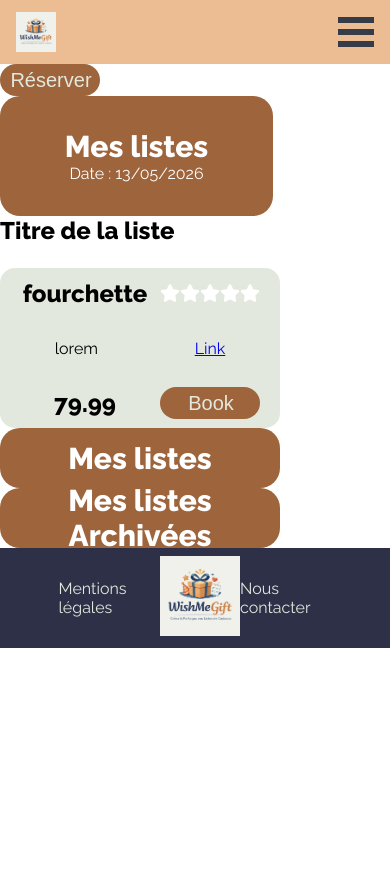
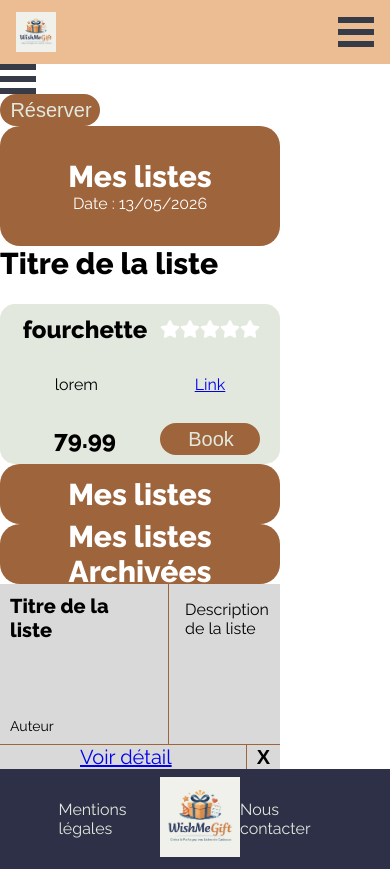
Before and after one commit to Simplon-Niort-2026/wishmegift-frontend-spikedblisters, a React (Vite) app: page / in a window 390 px wide. Before the commit the page ends 844 px from the top, so only its background shows below. Built offline with nearby package versions, Linux system fonts and the light colour scheme.

Commit message:
add card wishlit mobile

```diff
--- a/src/App.tsx
+++ b/src/App.tsx
@@ -8,6 +8,10 @@ import { TitleCardWishlistMobile } from './components/TitleCardWishlistMobile/Ti
 import { BannerListDetailMobile } from './components/BannerListDetailMobile/BannerListDetailMobile';
 import Header from './components/Header/Header';
 import Footer from './components/Footer/Footer';
+import WishListCardMobile from "./components/WishListCardMobile/WishListCardMobile.tsx";
+
+
+
 
 
 
@@ -25,26 +29,35 @@ function App() {
   return (
 
       <>
-<Header logo={'/src/assets/logo wishmegift.png'} links={menu} >
+
+          <Header logo={'/src/assets/logo wishmegift.png'} links={menu}>
 
           </Header>
 
 
+          <header>
+              <Burger links={menu}></Burger>
+          </header>
 
 
-      <Button name="Réserver" action={handleClick} />
+          <Button name="Réserver" action={handleClick}/>
 
-      <BannerListMobile title="Mes listes" date="13/05/2026" />
+          <BannerListMobile title="Mes listes" date="13/05/2026"/>
           <TitleCardWishlistMobile title='Titre de la liste'/>
-      <StarRating />
+          <StarRating/>
 
-      <GiftCard name='fourchette' description='lorem' link='https://fr.wikipedia.org/wiki/Fourchette' price={79.99}/>
+          <GiftCard name='fourchette' description='lorem' link='https://fr.wikipedia.org/wiki/Fourchette'
+                    price={79.99}/>
 
           <BannerListDetailMobile title="Mes listes"/>
           <BannerListDetailMobile title="Mes listes Archivées"/>
+
+
+          <WishListCardMobile title={"Titre de la liste"} author={"Auteur"} description={"Description de la liste"}
+                              linkDetails={"Voir détail"} deleteButton={"X"}/>
+
           <Footer/>
       </>
-
   )
 }
 
--- a/src/components/BannerListMobile/BannerListMobile.css
+++ b/src/components/BannerListMobile/BannerListMobile.css
@@ -1,7 +1,7 @@
 .banner-list-mobile{
     background: #9E643C;
     display: flex;
-    width: 273px;
+    width: 280px;
     height: 120px;
     flex-direction: column;
     align-items: center;
@@ -9,6 +9,7 @@
     border-radius: 20px;
     font-size:20px;
     color: #FFFFFF;
+    padding: 10px;
 }
 
 .banner-list-mobile p{
--- /dev/null
+++ b/src/components/WishListCardMobile/WishListCardMobile.css
@@ -0,0 +1,79 @@
+.wishListCard-mobile {
+    display: flex;
+    flex-direction: column;
+    justify-content: space-between;
+    background-color: #D9D9D9;
+    width: 280px;
+    height: 185px;
+    box-sizing: border-box;
+}
+
+
+.title-description-card-wishlist-mobile {
+    display: flex;
+    justify-content: space-between;
+    height: 100%;
+    flex: 1;
+}
+
+.title-author-card-wishlist-mobile {
+    padding: 10px;
+    display: flex;
+    flex-direction: column;
+    justify-content: space-between;
+    width: 55%;
+}
+
+
+.description-card-wishlist-mobile {
+    width: 40%;
+    border-left: 1px solid #9E643C;
+    display: flex;
+    align-items: flex-start;
+    height: 100%;
+}
+
+
+.title-card-wishlist-mobile {
+    font-size: 20px;
+    font-weight: bold;
+    margin: 0;
+}
+
+.author_card-mobile {
+    font-size: 14px;
+    margin: 0;
+}
+
+.description-card-wishlist-mobile h3 {
+    font-size: 16px;
+    font-weight: normal;
+    margin: 1rem;
+}
+
+.linkDetailsAndDeletete-card-wishlist-mobile {
+    display: flex;
+    justify-content: space-between;
+    align-items: center;
+    border-top: 1px solid #9E643C;
+    margin-top: auto;
+}
+
+.title-linkDetailsAndDeletete-wishlist-mobile {
+    font-size: 20px;
+    margin-left:5rem;
+}
+
+.button-linkDetailsAndDeletete-wishlist-mobile {
+    background: none;
+    border: none;
+    font-size: 20px;
+    font-weight: bold;
+    cursor: pointer;
+    border-left: 1px solid #9E643C;
+    height: 100%;
+    display: flex;
+    justify-content: center;
+    align-items: center;
+    padding: 0 10px;
+}
--- /dev/null
+++ b/src/components/WishListCardMobile/WishListCardMobile.tsx
@@ -0,0 +1,29 @@
+import "./WishListCardMobile.css"
+
+interface WishListCardMobileProps {
+    title: string;
+    author:string;
+    description:string;
+    linkDetails : string;
+    deleteButton : string;
+}
+
+export default function WishListCardMobile(props: WishListCardMobileProps) {
+    return (
+        <div className="wishListCard-mobile">
+          <div className="title-description-card-wishlist-mobile">
+              <div className="title-author-card-wishlist-mobile">
+                  <h3 className="title-card-wishlist-mobile">{props.title}</h3>
+                  <p className="author_card-mobile">{props.author} </p>
+              </div>
+              <div className="description-card-wishlist-mobile">
+                  <h3 className="title-description-card-wishlist-mobile">{props.description}</h3>
+              </div>
+          </div>
+            <div className="linkDetailsAndDeletete-card-wishlist-mobile">
+                <a className="title-linkDetailsAndDeletete-wishlist-mobile" href="/">{props.linkDetails}</a>
+                <button className={"button-linkDetailsAndDeletete-wishlist-mobile"}> {props.deleteButton} </button>
+            </div>
+        </div>
+    );
+}
```
Lines whose indentation alone changed are shown as unchanged.
